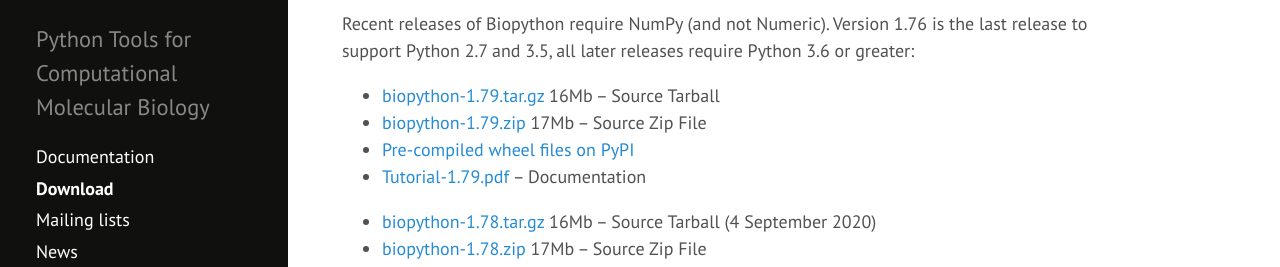
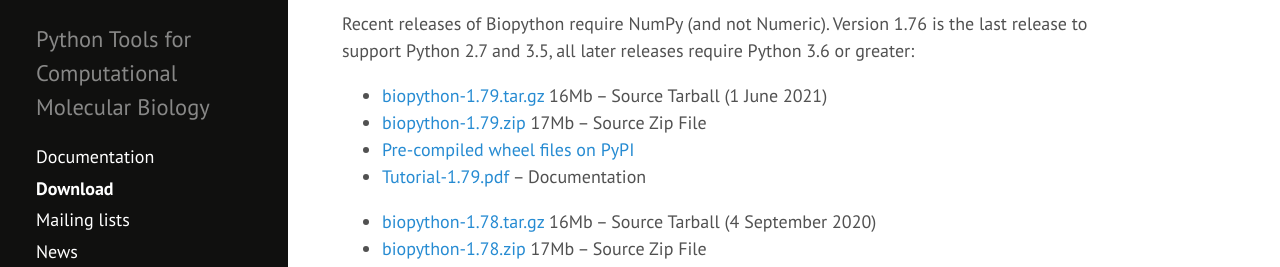
Before and after one commit to biopython/biopython.github.io, a Jekyll site: the page built from wiki/Download.md, in a window 1280 px wide and 900 px high, scrolled down 2662 px. Shown: the part 176-443 px from the top of the window. Built offline with Jekyll 4.4.1, drawn with Linux system fonts in a browser that asks for light colours.

Commit message:
Update Download.md

```diff
--- a/wiki/Download.md
+++ b/wiki/Download.md
@@ -159,7 +159,7 @@ Version 1.76 is the last release to support Python 2.7 and 3.5,
 all later releases require Python 3.6 or greater:
 
 -   [biopython-1.79.tar.gz](http://biopython.org/DIST/biopython-1.79.tar.gz)
-    16Mb -- Source Tarball
+    16Mb -- Source Tarball (1 June 2021)
 -   [biopython-1.79.zip](http://biopython.org/DIST/biopython-1.79.zip)
     17Mb -- Source Zip File
 -   [Pre-compiled wheel files on PyPI](https://pypi.python.org/pypi/biopython/1.79)
```
